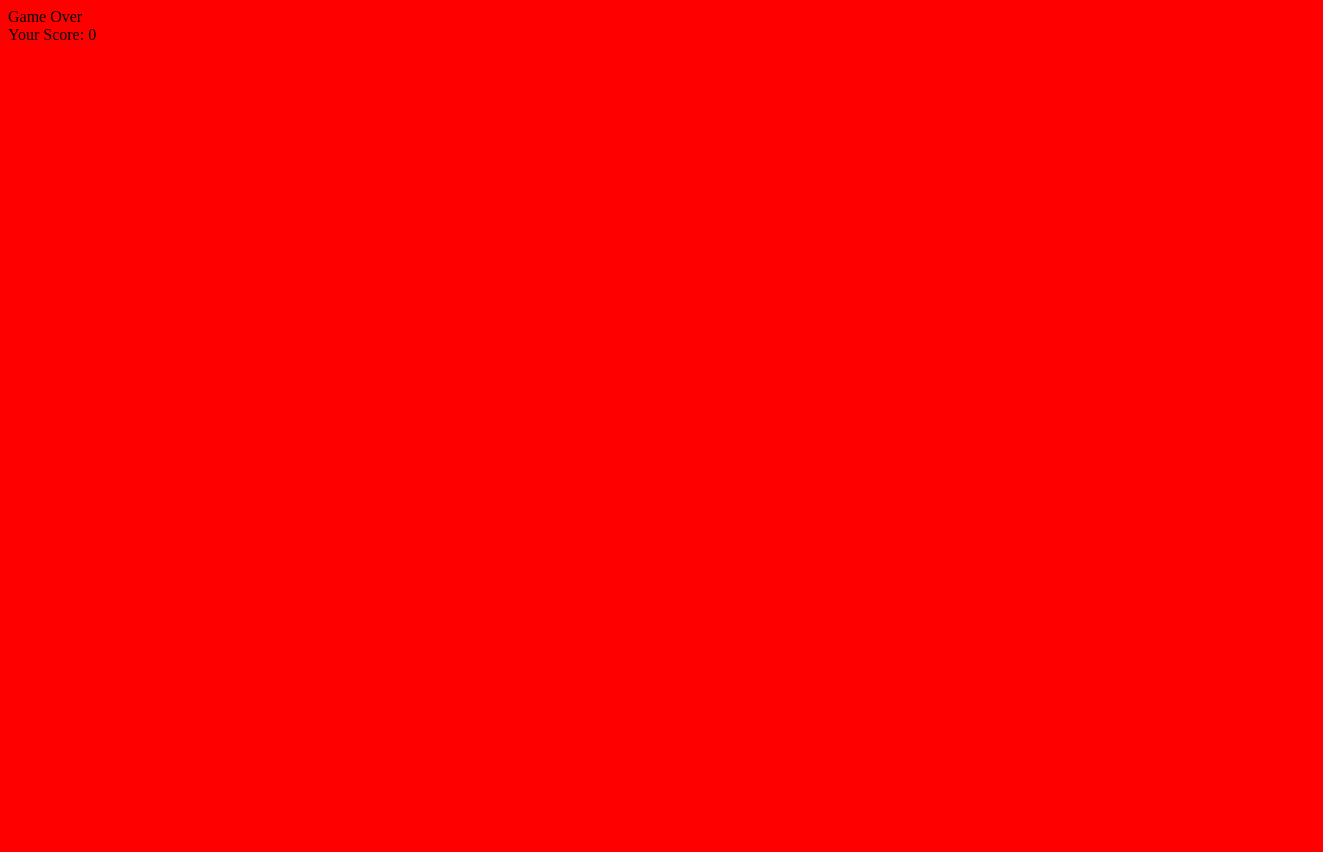
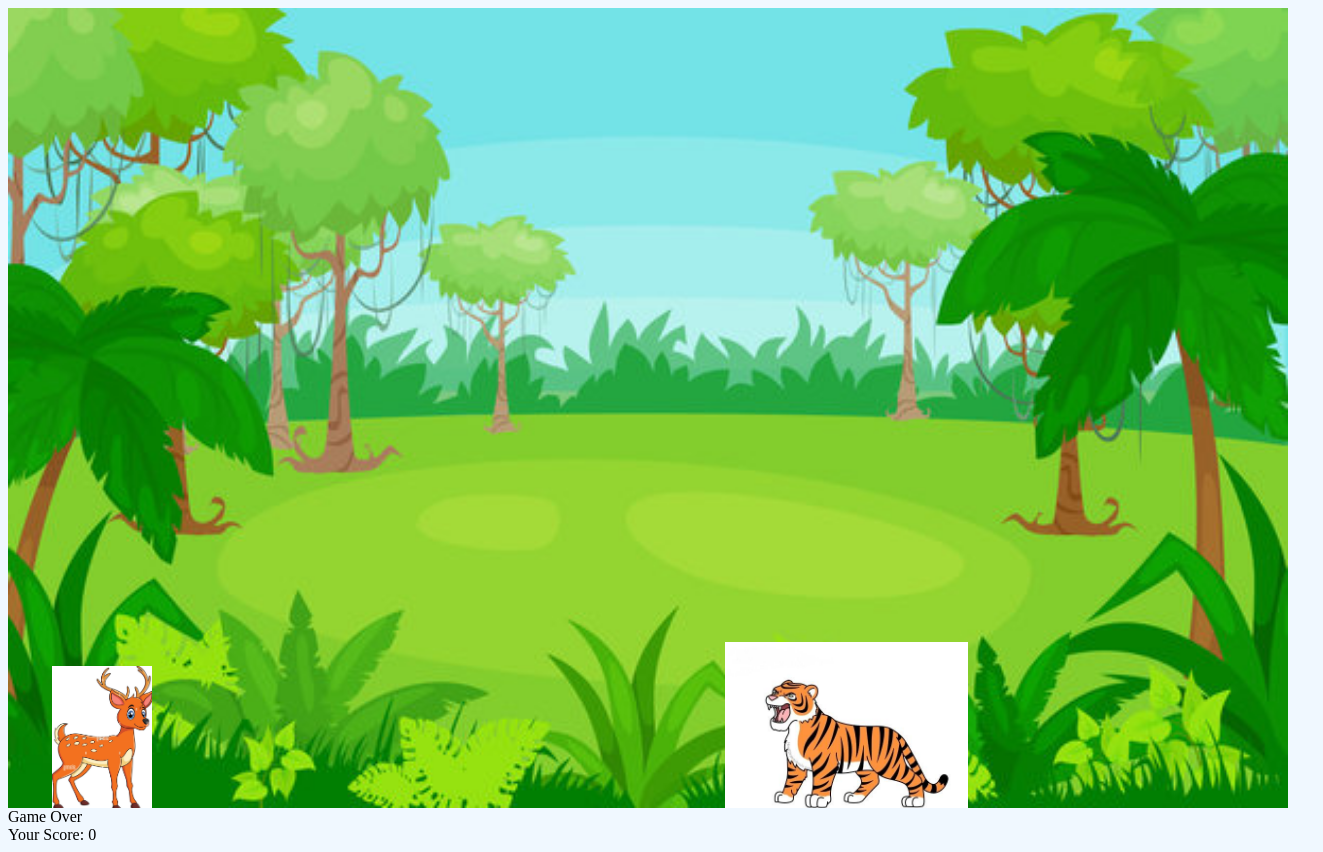
Before and after one commit to AmarDange/Love-Game, a plain HTML site: page index.html in a window 1280 px wide. Shown: the whole page, 1323 px wide, since content can reach past the window. Before the commit the page ends 800 px from the top, so only its background shows below. Drawn offline with Linux system fonts and the light colour scheme.

Commit message:
Add deer img and wild img with setting in style.css

```diff
--- a/assets/css/style.css
+++ b/assets/css/style.css
@@ -1,3 +1,35 @@
+*{
+    width: -1px;
+    padding: -5px;
+}
+
 body{
-    background-color: red;
+    background-color:aliceblue;
 }
+.gameContainer{
+    background-image: url(../images/bg-img.jpg);
+    background-repeat: no-repeat;
+    background-size: 100vw 100vh;
+    width: 104%;
+    height: 100vh;
+}
+.deer{
+    background-image: url(/assets/images/deer.jpg);
+    background-repeat: no-repeat;
+    background-size: cover;
+    width: 100px;
+    height: 142px;
+    position: absolute;
+    bottom: -8px;
+    left: 52px;
+}
+
+.obstacle{
+    width: 243px;
+    height: 166px;
+    background-image: url(/assets/images/wild.jpg);
+    background-size: cover;
+    position: absolute;
+    bottom: -8px;
+    left: 725px;
+}
```
Also changed, not shown: assets/images/bg-img.jpg (added), assets/images/wild.jpg (renamed from assets/images/obstacle.jpg).
